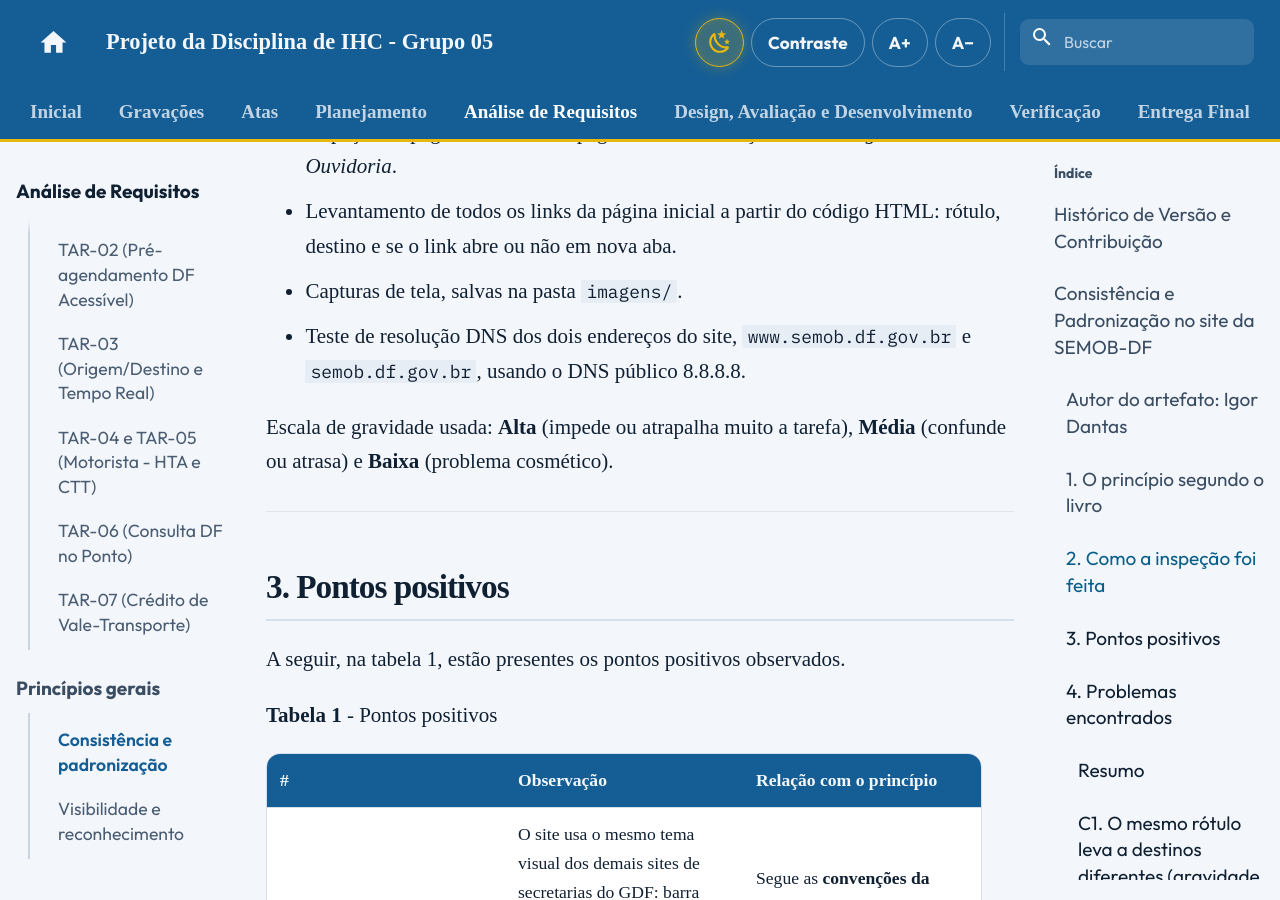
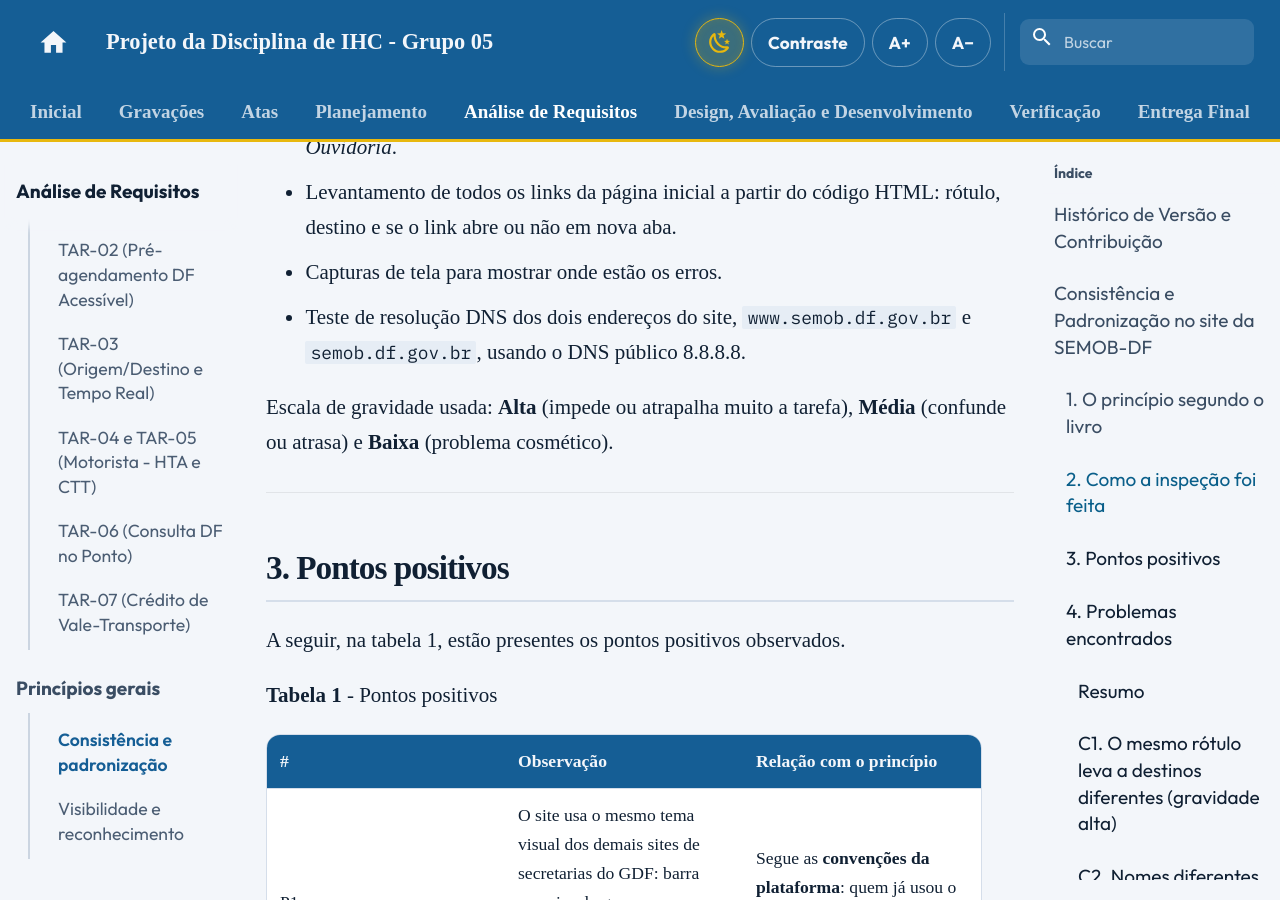
Before and after one commit to Interacao-Humano-Computador/2026.2-Grupo05, an MkDocs documentation site: the page built from docs/analise-de-requisitos/principios-gerais/consistencia-e-padronizacao.md, in a window 1280 px wide and 900 px high, scrolled down 2257 px. Built offline with MkDocs 1.6.1 and Material for MkDocs 9.7.7, drawn with Linux system fonts in a browser that asks for light colours; comment, search, counter and statistics services are not loaded; some of the changed text lies outside the part shown.

Commit message:
docs: alteracao no texto de explicacao de consistencia e padronizacao

```diff
--- a/docs/analise-de-requisitos/principios-gerais/consistencia-e-padronizacao.md
+++ b/docs/analise-de-requisitos/principios-gerais/consistencia-e-padronizacao.md
@@ -17,6 +17,7 @@
 **Data da inspeção:** 05/10/2026, em navegador desktop (Google Chrome)
 
 **Autor do artefato:** [Igor Dantas](https://github.com/IgorDARAUJO)
+
 ---
 
 ## 1. O princípio segundo o livro
@@ -38,7 +39,7 @@
 
 - Inspeção da página inicial e das páginas internas *Preços das Passagens* e *Ouvidoria*.
 - Levantamento de todos os links da página inicial a partir do código HTML: rótulo, destino e se o link abre ou não em nova aba.
-- Capturas de tela, salvas na pasta `imagens/`.
+- Capturas de tela para mostrar onde estão os erros.
 - Teste de resolução DNS dos dois endereços do site, `www.semob.df.gov.br` e `semob.df.gov.br`, usando o DNS público 8.8.8.8.
 
 Escala de gravidade usada: **Alta** (impede ou atrapalha muito a tarefa), **Média** (confunde ou atrasa) e **Baixa** (problema cosmético).
```
